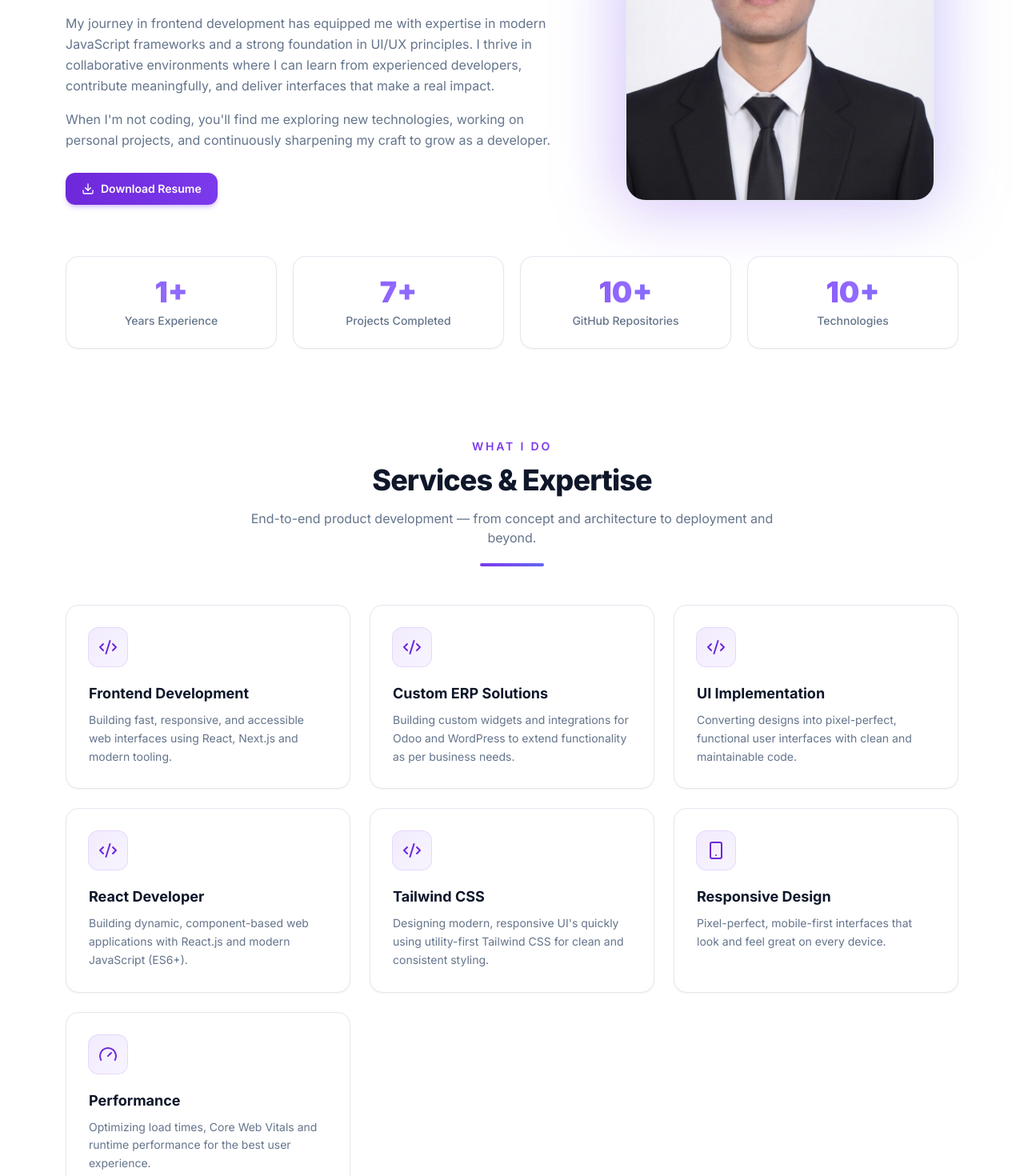
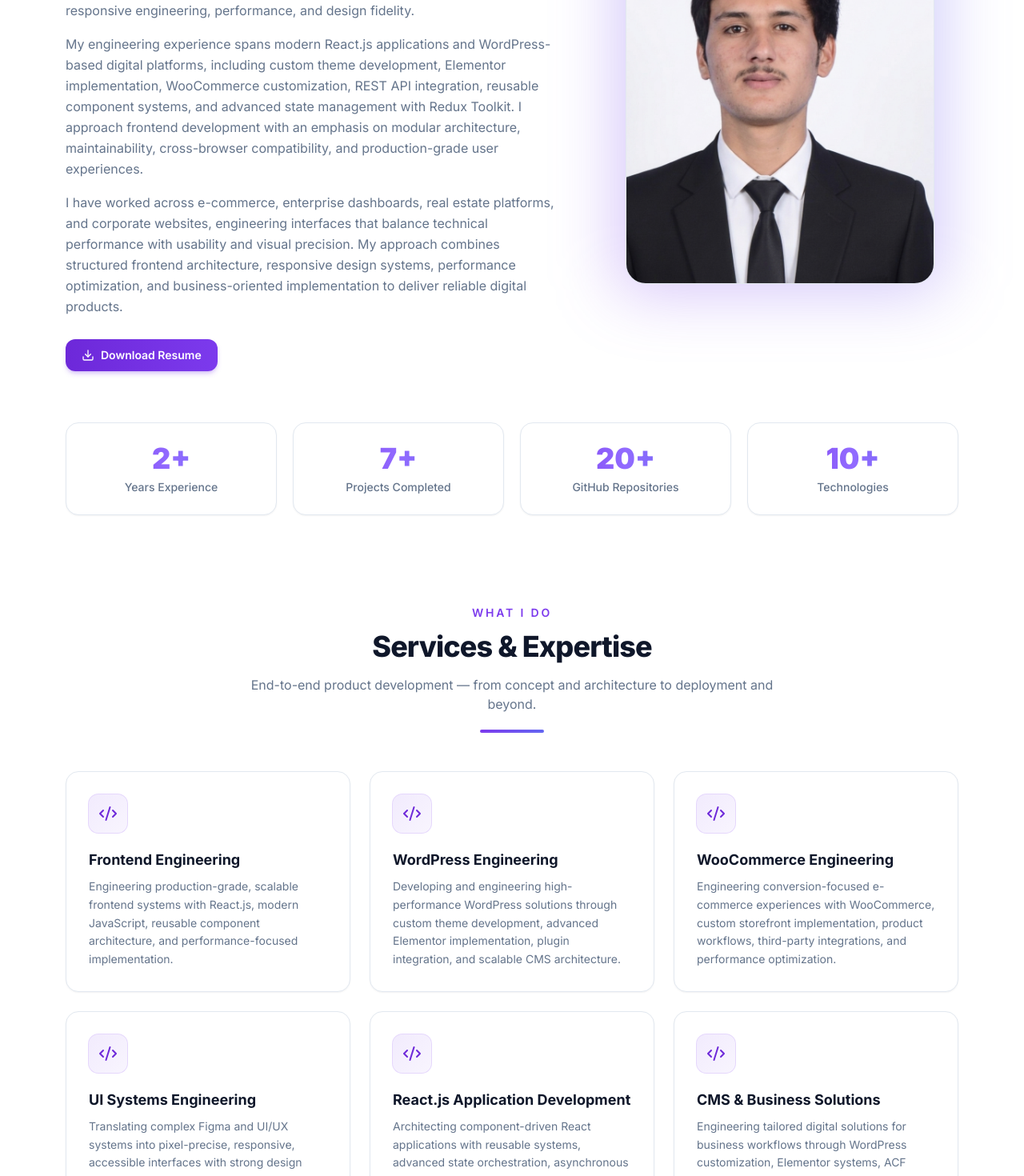
Before and after one commit to javid690/Portfolio, a React (Vite) app: page /about in a window 1280 px wide. Shown: the part 560-2030 px from the top of the page at 80% size. Built offline with nearby package versions, Linux system fonts and the light colour scheme.

Commit message:
Update portfolio with senior frontend and WordPress positioning

```diff
--- a/src/data.js
+++ b/src/data.js
@@ -11,15 +11,15 @@ export const profile = {
   titles: [
     "JavaScript (ES6+) Expert",
     "React.js Specialist",
-    "Next.js Enthusiast",
-    "Tailwind CSS",
+    "Frontend Architecture Specialist",
+    "WordPress & WooCommerce Engineer",
   ],
   tagline:
-    "Passionate about building scalable web applications with modern technologies. Turning complex problems into elegant, user-friendly solutions.",
+    "Engineering scalable, high-performance digital experiences across React.js and WordPress, with a strong focus on frontend architecture, design fidelity, performance, and maintainable production systems.",
   location: "Karachi Gulshan Iqbal",
   email: "graphicjr409@gmail.com",
   phone: "+92 3189312180",
-  resumeUrl: "/javid rahman CV.pdf.pdf",
+  resumeUrl: "/javid rahman CV.pdf",
   // Use any image URL or a local path in /public
   avatar: "/me.png",
   socials: [
@@ -35,67 +35,74 @@ export const profile = {
 export const about = {
   heading: "About Me",
   intro:
-    "I'm a Frontend Engineer with a deep passion for building responsive, clean, and high-performance user interfaces. With hands-on experience in modern frontend technologies, I specialize in transforming complex designs into intuitive, maintainable code.",
+    "I'm a Frontend Engineer focused on architecting and delivering scalable, high-performance digital experiences across React.js and WordPress. I specialize in translating complex product requirements and UI systems into production-ready, maintainable interfaces with strong emphasis on component architecture, responsive engineering, performance, and design fidelity.",
   body: [
-    "My journey in frontend development has equipped me with expertise in modern JavaScript frameworks and a strong foundation in UI/UX principles. I thrive in collaborative environments where I can learn from experienced developers, contribute meaningfully, and deliver interfaces that make a real impact.",
-    "When I'm not coding, you'll find me exploring new technologies, working on personal projects, and continuously sharpening my craft to grow as a developer.",
+    "My engineering experience spans modern React.js applications and WordPress-based digital platforms, including custom theme development, Elementor implementation, WooCommerce customization, REST API integration, reusable component systems, and advanced state management with Redux Toolkit. I approach frontend development with an emphasis on modular architecture, maintainability, cross-browser compatibility, and production-grade user experiences.",
+
+    "I have worked across e-commerce, enterprise dashboards, real estate platforms, and corporate websites, engineering interfaces that balance technical performance with usability and visual precision. My approach combines structured frontend architecture, responsive design systems, performance optimization, and business-oriented implementation to deliver reliable digital products.",
   ],
   stats: [
-    { label: "Years Experience", value: "1+" },
+    { label: "Years Experience", value: "2+" },
     { label: "Projects Completed", value: "7+" },
-    { label: "GitHub Repositories", value: "10+" },
+    { label: "GitHub Repositories", value: "20+" },
     { label: "Technologies", value: "10+" },
   ],
 };
 export const services = [
   {
     icon: "code",
-    title: "Frontend Development",
-    desc: "Building fast, responsive, and accessible web interfaces using React, Next.js and modern tooling.",
+    title: "Frontend Engineering",
+    desc: "Engineering production-grade, scalable frontend systems with React.js, modern JavaScript, reusable component architecture, and performance-focused implementation.",
+  },
+  {
+    icon: "globe",
+    title: "WordPress Engineering",
+    desc: "Developing and engineering high-performance WordPress solutions through custom theme development, advanced Elementor implementation, plugin integration, and scalable CMS architecture.",
+  },
+  {
+    icon: "shopping-cart",
+    title: "WooCommerce Engineering",
+    desc: "Engineering conversion-focused e-commerce experiences with WooCommerce, custom storefront implementation, product workflows, third-party integrations, and performance optimization.",
+  },
+  {
+    icon: "layout",
+    title: "UI Systems Engineering",
+    desc: "Translating complex Figma and UI/UX systems into pixel-precise, responsive, accessible interfaces with strong design fidelity and maintainable frontend architecture.",
+  },
+  {
+    icon: "atom",
+    title: "React.js Application Development",
+    desc: "Architecting component-driven React applications with reusable systems, advanced state orchestration, asynchronous workflows, REST API integration, and scalable application structure.",
   },
   {
     icon: "puzzle",
-    title: "Custom ERP Solutions",
-    desc: "Building custom widgets and integrations for Odoo and WordPress to extend functionality as per business needs.",
-  },
-  {
-    icon: "layout",
-    title: "UI Implementation",
-    desc: "Converting designs into pixel-perfect, functional user interfaces with clean and maintainable code.",
-  },
-  {
-    icon: "atom",
-    title: "React Developer",
-    desc: "Building dynamic, component-based web applications with React.js and modern JavaScript (ES6+).",
-  },
-  {
-    icon: "wind",
-    title: "Tailwind CSS",
-    desc: "Designing modern, responsive UI's quickly using utility-first Tailwind CSS for clean and consistent styling.",
-  },
-  {
-    icon: "smartphone",
-    title: "Responsive Design",
-    desc: "Pixel-perfect, mobile-first interfaces that look and feel great on every device.",
+    title: "CMS & Business Solutions",
+    desc: "Engineering tailored digital solutions for business workflows through WordPress customization, Elementor systems, ACF integrations, booking functionality, and custom platform extensions.",
   },
   {
     icon: "gauge",
-    title: "Performance",
-    desc: "Optimizing load times, Core Web Vitals and runtime performance for the best user experience.",
+    title: "Frontend Performance Engineering",
+    desc: "Optimizing rendering performance, asset delivery, application structure, responsiveness, and Core Web Vitals to deliver fast and reliable digital experiences.",
   },
 ];
 
 export const skills = [
-  { name: "React JS & State Management", level: 90 },
-  { name: "JavaScript (ES6+)", level: 88 },
-  { name: "REST API Integration", level: 85 },
-  { name: "Git, GitHub (Version Control)", level: 85 },
-  { name: "Redux Toolkit, Context API", level: 82 },
-  { name: "HTML5, CSS3, Tailwind CSS, Bootstrap", level: 90 },
-  { name: "Next.js (Foundational Knowledge)", level: 60 },
-  { name: "Odoo (Custom Code & ERP Solutions)", level: 70 },
+  { name: "React.js & Frontend Architecture", level: 92 },
+  { name: "JavaScript (ES6+) & Modern Web APIs", level: 90 },
+  { name: "WordPress Engineering & Custom Theme Development", level: 92 },
+  { name: "Elementor Architecture & Advanced Implementation", level: 92 },
+  { name: "WooCommerce Engineering & Storefront Customization", level: 88 },
+  { name: "Redux Toolkit & State Orchestration", level: 88 },
+  { name: "REST API Integration & Data Workflows", level: 87 },
+  { name: "UI Systems & Design-to-Code Engineering", level: 92 },
+  { name: "Responsive & Performance Engineering", level: 90 },
+  { name: "HTML5, CSS3 & Tailwind CSS", level: 92 },
+  { name: "Git, GitHub & Version Control", level: 87 },
+  { name: "WordPress Core: Hooks, WP_Query & Template Hierarchy", level: 82 },
+  { name: "Advanced Custom Fields (ACF)", level: 82 },
+  { name: "Next.js & Modern React Architecture", level: 65 },
+  { name: "Odoo Customization & ERP Solutions", level: 70 },
 ];
-
 export const experience = [
   {
     role: "Frontend Developer",
@@ -232,12 +239,12 @@ export const projects = [
     url: "https://product-dahboard.netlify.app/",
   },
   {
-    title: "UOMO Store",
-    subtitle: "Modern E-Commerce Website",
-    category: "React",
-    badge: "React",
-    tags: ["React", "CSS", "Tailwind"],
-    url: "https://uomoecommerce.netlify.app/",
+    title: "Hayatullah Khan Fazli",
+    subtitle: "Professional WordPress Website",
+    category: "WordPress",
+    badge: "WordPress",
+    tags: ["WordPress", "Elementor", "Responsive Design"],
+    url: "https://hayatullahkhanfazli.com/",
   },
   {
     title: "JS Storefront",
```
Also changed, not shown: 2 other files (tests, documents, lock files or other folders).
